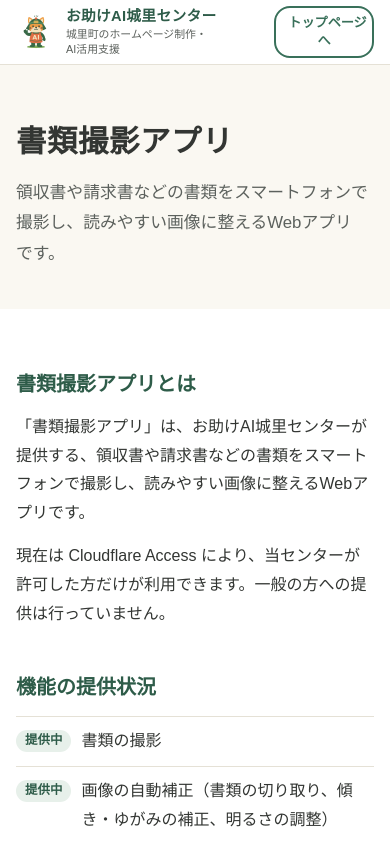
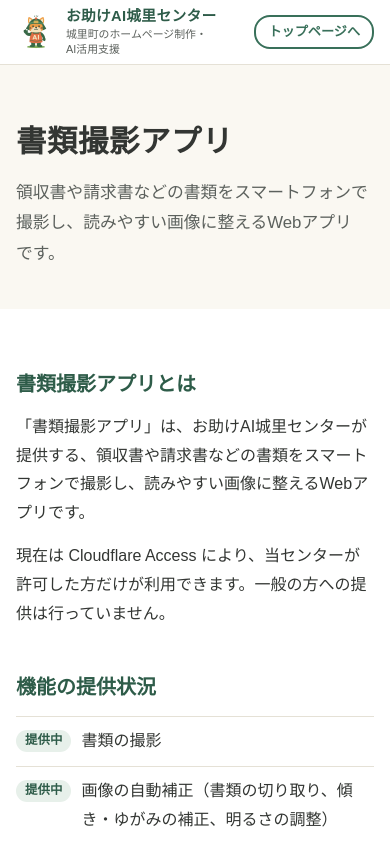
Before and after one commit to takachan-hub/otasuke_ai_shirosato, a plain HTML site: page shorui-camera/index.html in a window 390 px wide. Shown: the top 844 px of the page. Drawn offline with Linux system fonts and the light colour scheme.

Commit message:
fix: 書類撮影アプリのページのスマホのヘッダーのボタン幅を調整する
Co-Authored-By: Claude Opus 5.5 <noreply@anthropic.com>

```diff
--- a/shorui-camera/shorui-camera.css
+++ b/shorui-camera/shorui-camera.css
@@ -51,5 +51,5 @@
 
 @media (max-width: 560px) {
   .sc-defs > div { grid-template-columns: 1fr; }
-  .sc-home { max-width: 7.6em; padding: 6px 12px; border-radius: 16px; font-size: 0.82rem; line-height: 1.35; white-space: normal; text-align: center; }
+  .sc-home { max-width: 11em; padding: 6px 12px; border-radius: 16px; font-size: 0.82rem; line-height: 1.35; white-space: normal; text-align: center; }
 }
```
